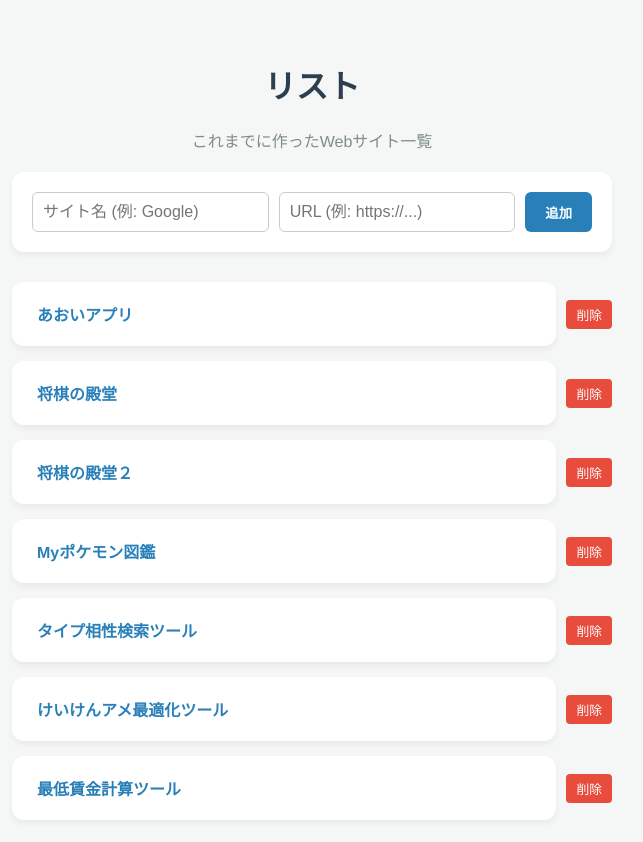
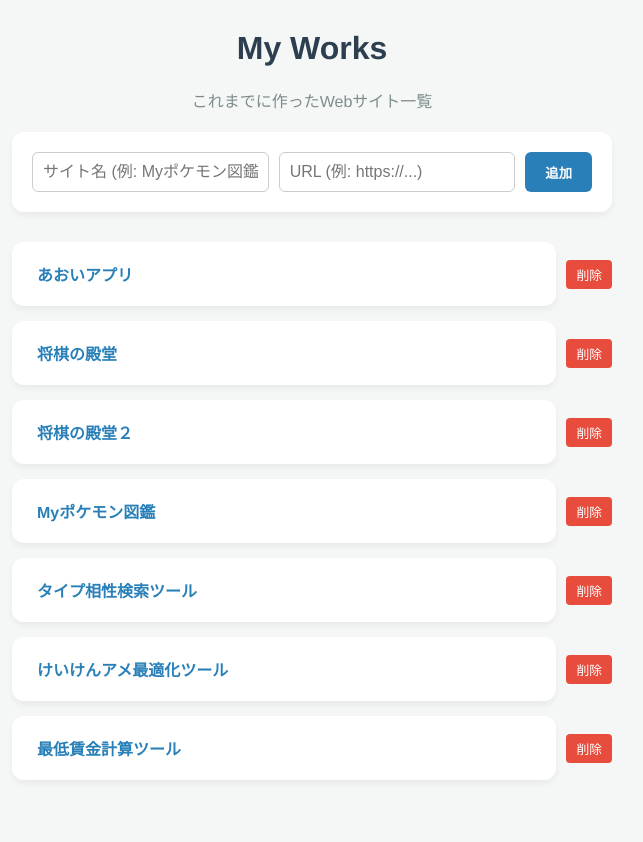
Before and after one commit to ulti-shogi/my-works, a plain HTML site: page index.html in a window 1280 px wide. Shown: the whole page, without its empty margins (328-971 px from the left). Drawn offline with Linux system fonts and the light colour scheme.

Commit message:
Add files via upload

```diff
--- a/index.html
+++ b/index.html
@@ -3,20 +3,30 @@
 <head>
   <meta charset="UTF-8">
   <meta name="viewport" content="width=device-width, initial-scale=1.0">
-  <title>リスト</title>
+  <title>My Works</title>
   <style>
     body {
       font-family: 'Helvetica Neue', Arial, sans-serif;
       background-color: #f4f7f6;
       color: #333;
       margin: 0;
-      padding: 40px 20px;
+      /* PC向け：上部の余白を少し減らしました */
+      padding: 30px 20px 50px;
       display: flex;
       flex-direction: column;
       align-items: center;
     }
+
+    /* スマホ向け：画面幅が600px以下の時に適用され、上部をさらに引き締めます */
+    @media (max-width: 600px) {
+      body {
+        padding: 20px 15px 40px;
+      }
+    }
+
     h1 {
       font-size: 2rem;
+      margin-top: 0; /* 見出しの上の余分な隙間を消去 */
       margin-bottom: 5px;
       color: #2c3e50;
     }
@@ -24,6 +34,7 @@
       color: #7f8c8d;
       margin-bottom: 20px;
     }
+
     /* 登録フォームのスタイル */
     .form-container {
       background: #fff;
@@ -98,6 +109,7 @@
       opacity: 1;
       transform: translateX(0);
     }
+
     /* 削除ボタン */
     .delete-btn {
       background: #e74c3c;
@@ -119,12 +131,12 @@
   </style>
 </head>
 <body>
-  <h1>リスト</h1>
+  <h1>My Works</h1>
   <p>これまでに作ったWebサイト一覧</p>
 
   <!-- 追加用フォーム -->
   <div class="form-container">
-    <input type="text" id="siteName" placeholder="サイト名 (例: Google)">
+    <input type="text" id="siteName" placeholder="サイト名 (例: Myポケモン図鑑)">
     <input type="url" id="siteUrl" placeholder="URL (例: https://...)">
     <button onclick="addSite()">追加</button>
   </div>
@@ -134,24 +146,24 @@
   </ul>
 
   <script>
-    // 初期データ（元々あったリスト）
+    // 初期データ（不要な場合は [] にしてください）
     const defaultSites = [
-      { name: "あおいアプリ", url: "https://ulti-shogi.github.io/beta-open/index.html" },
-      { name: "将棋の殿堂", url: "https://ulti-shogi.github.io/mate-shogi/index.html" },
-      { name: "将棋の殿堂２", url: "https://ulti-shogi.github.io/shogi-ave-age/index.html" },
-      { name: "Myポケモン図鑑", url: "https://ulti-shogi.github.io/my-pokedex/index.html" },
-      { name: "タイプ相性検索ツール", url: "https://ulti-shogi.github.io/type-tool/index.html" },
-      { name: "けいけんアメ最適化ツール", url: "https://ulti-shogi.github.io/poke-candy/index.html" },
-      { name: "最低賃金計算ツール", url: "https://ulti-shogi.github.io/minimum-wage-tool/index.html" }
+      { name: "あおいアプリ", url: "" },
+      { name: "将棋の殿堂", url: "" },
+      { name: "将棋の殿堂２", url: "" },
+      { name: "Myポケモン図鑑", url: "" },
+      { name: "タイプ相性検索ツール", url: "" },
+      { name: "けいけんアメ最適化ツール", url: "" },
+      { name: "最低賃金計算ツール", url: "" }
     ];
 
-    // LocalStorageからデータを読み込む（なければ初期データを使う）
+    // LocalStorageからデータを読み込む
     let sites = JSON.parse(localStorage.getItem("myWebSites")) || defaultSites;
 
     // 画面にリストを表示する関数
     function renderSites() {
       const listElement = document.getElementById("siteList");
-      listElement.innerHTML = ""; // 一旦リセット
+      listElement.innerHTML = "";
 
       sites.forEach((site, index) => {
         const li = document.createElement("li");
@@ -160,7 +172,7 @@
         // リンク部分
         const a = document.createElement("a");
         a.href = site.url || "#";
-        a.target = site.url ? "_blank" : "_self"; // URLがあれば別タブで開く
+        a.target = site.url ? "_blank" : "_self";
         a.textContent = site.name;
 
         // 削除ボタン
@@ -188,13 +200,9 @@
         return;
       }
 
-      // 新しいサイトを配列に追加
       sites.push({ name: name, url: url });
-
-      // LocalStorageに保存
       localStorage.setItem("myWebSites", JSON.stringify(sites));
 
-      // 入力欄を空にして再描画
       nameInput.value = "";
       urlInput.value = "";
       renderSites();
@@ -203,9 +211,9 @@
     // サイトを削除する関数
     function removeSite(index) {
       if (confirm("このサイトを削除しますか？")) {
-        sites.splice(index, 1); // 配列から削除
-        localStorage.setItem("myWebSites", JSON.stringify(sites)); // 保存
-        renderSites(); // 再描画
+        sites.splice(index, 1);
+        localStorage.setItem("myWebSites", JSON.stringify(sites));
+        renderSites();
       }
     }
 
```
